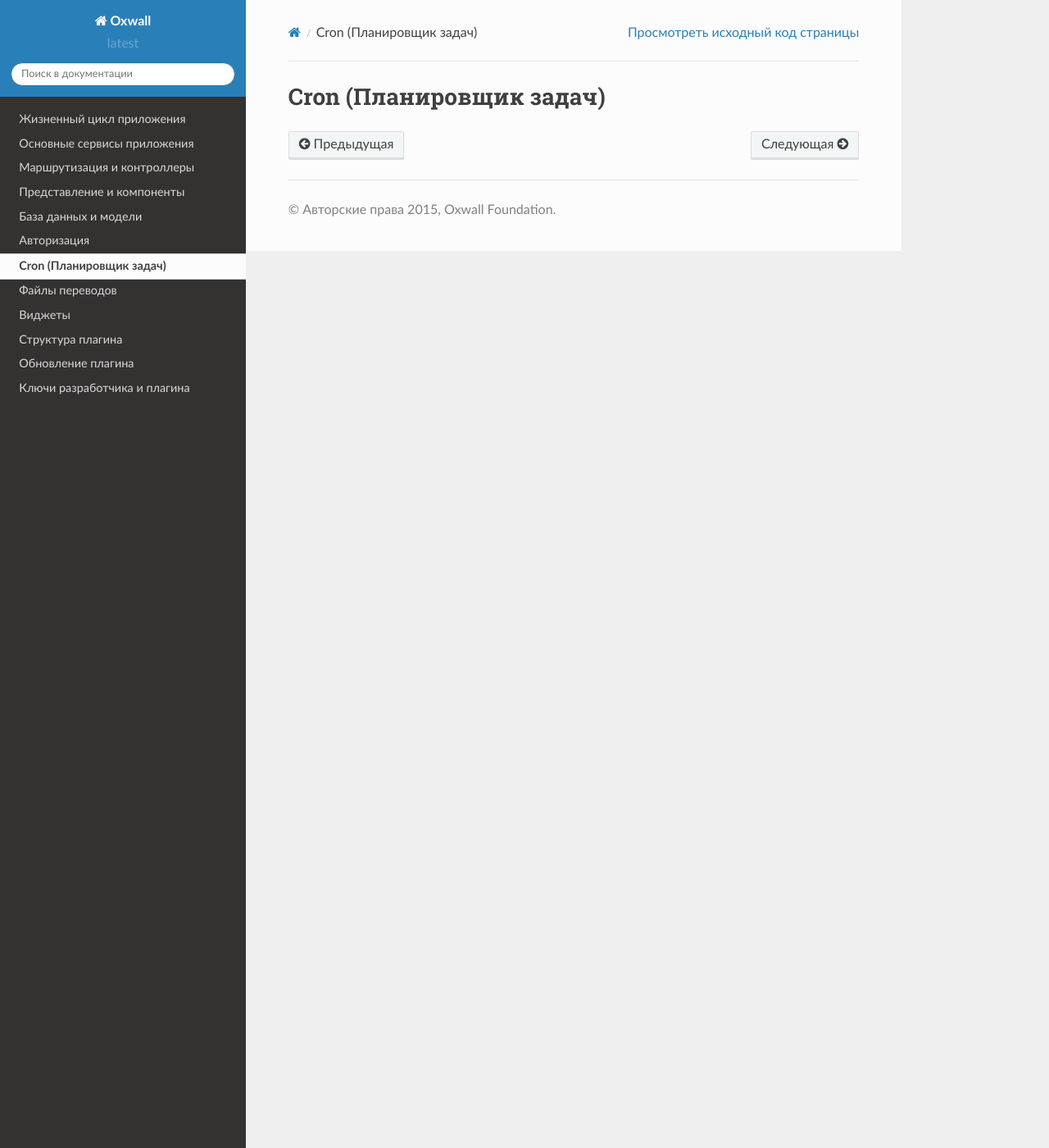
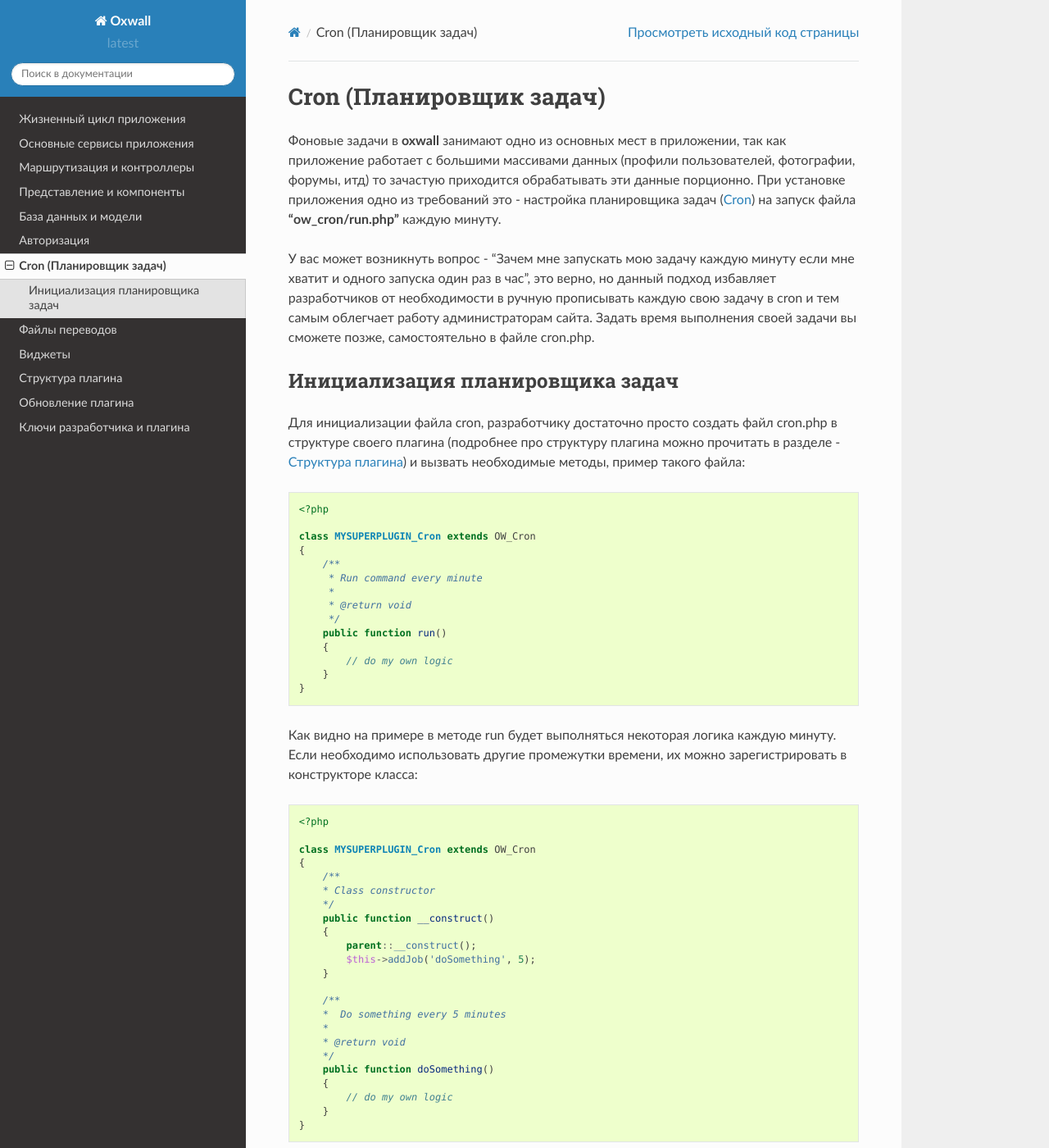
Before and after one commit to oxwall/docs-tech-ru, a Sphinx documentation site: the page built from docs/source/cron.rst, in a window 1280 px wide and 1400 px high. Shown: the whole window at 82% size. Built offline with Sphinx 7.4.7 and the Read the Docs theme 2.0.0, drawn with Linux system fonts in a browser that asks for light colours; some of the changed text lies outside the part shown.

Commit message:
add cron page

```diff
--- a/docs/source/cron.rst
+++ b/docs/source/cron.rst
@@ -2,3 +2,68 @@
 
 Cron (Планировщик задач)
 ===========================
+
+Фоновые задачи в **oxwall** занимают одно из основных мест в приложении, так как приложение работает с
+большими массивами данных (профили пользователей, фотографии, форумы, итд) то зачастую приходится обрабатывать эти  данные порционно.
+При установке приложения одно из требований это - настройка планировщика задач (`Cron <https://en.wikipedia.org/wiki/Cron>`_)  на запуск файла **“ow_cron/run.php”** каждую минуту.
+
+У вас может возникнуть вопрос - “Зачем мне запускать мою задачу каждую минуту если мне хватит и одного запуска один раз в час”,
+это верно, но данный подход избавляет разработчиков от необходимости в ручную прописывать каждую свою задачу в cron и тем самым облегчает работу администраторам сайта.
+Задать время выполнения своей задачи вы сможете позже, самостоятельно в файле cron.php.
+
+
+Инициализация планировщика задач
+--------------------------------
+
+Для инициализации файла cron, разработчику достаточно просто создать файл cron.php в структуре своего плагина
+(подробнее про структуру плагина можно прочитать в разделе - :ref:`plugin-structure-label`) и вызвать необходимые методы, пример такого файла:
+
+.. code-block:: php
+
+    <?php
+
+    class MYSUPERPLUGIN_Cron extends OW_Cron
+    {
+        /**
+         * Run command every minute
+         *
+         * @return void
+         */
+        public function run()
+        {
+            // do my own logic
+        }
+    }
+
+
+Как видно на примере в методе run будет выполняться некоторая логика каждую минуту.
+Если необходимо использовать другие промежутки времени, их можно зарегистрировать в конструкторе класса:
+
+.. code-block:: php
+
+    <?php
+
+    class MYSUPERPLUGIN_Cron extends OW_Cron
+    {
+        /**
+        * Class constructor
+        */
+        public function __construct()
+        {
+            parent::__construct();
+            $this->addJob('doSomething', 5);
+        }
+
+        /**
+        *  Do something every 5 minutes
+        *
+        * @return void
+        */
+        public function doSomething()
+        {
+            // do my own logic
+        }
+    }
+
+Стоит отметить тот факт, что даже если администратор сайта не настроил cron, то выполнение фоновых задач все равно будет продолжаться.
+Это реализовано с помощью клиентских запросов, т.е когда клиент запрашивает страницу, на сервер посылается ajax запрос запускающий весь стек фоновых задач.
```
